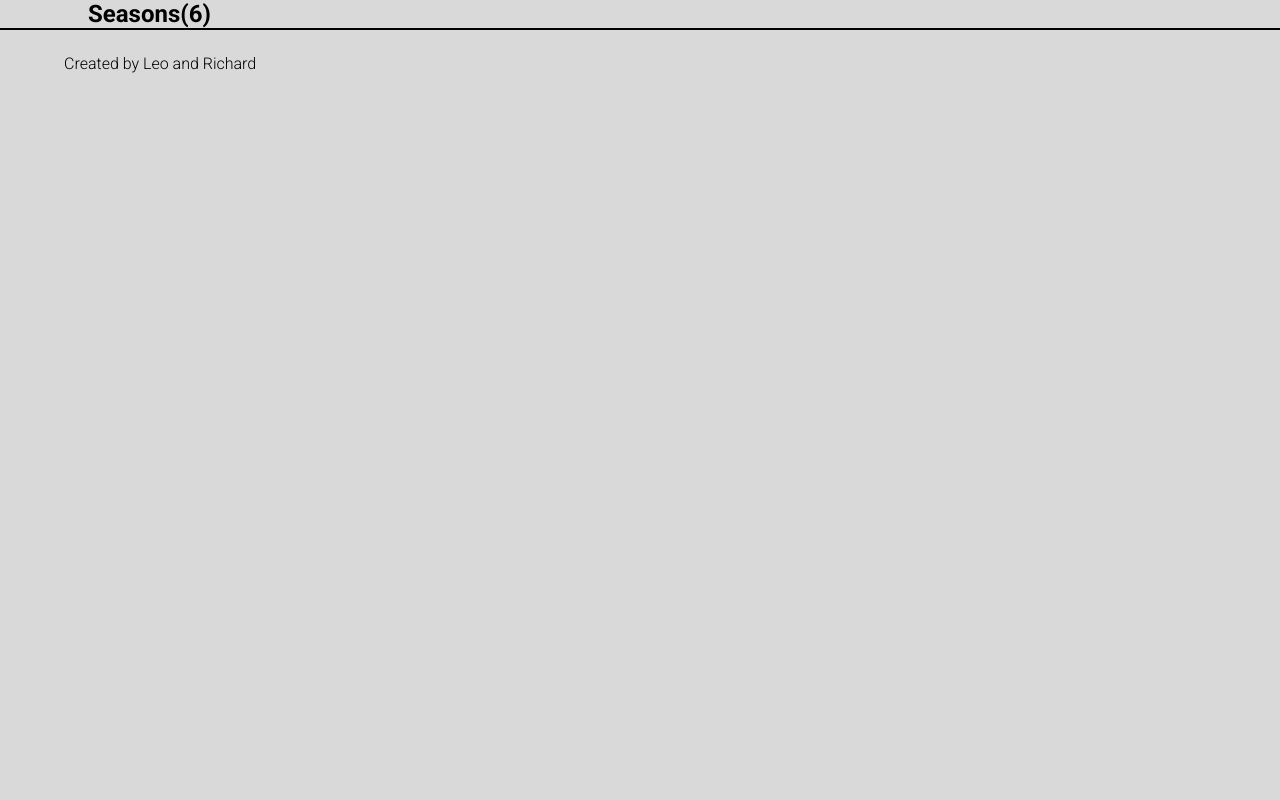
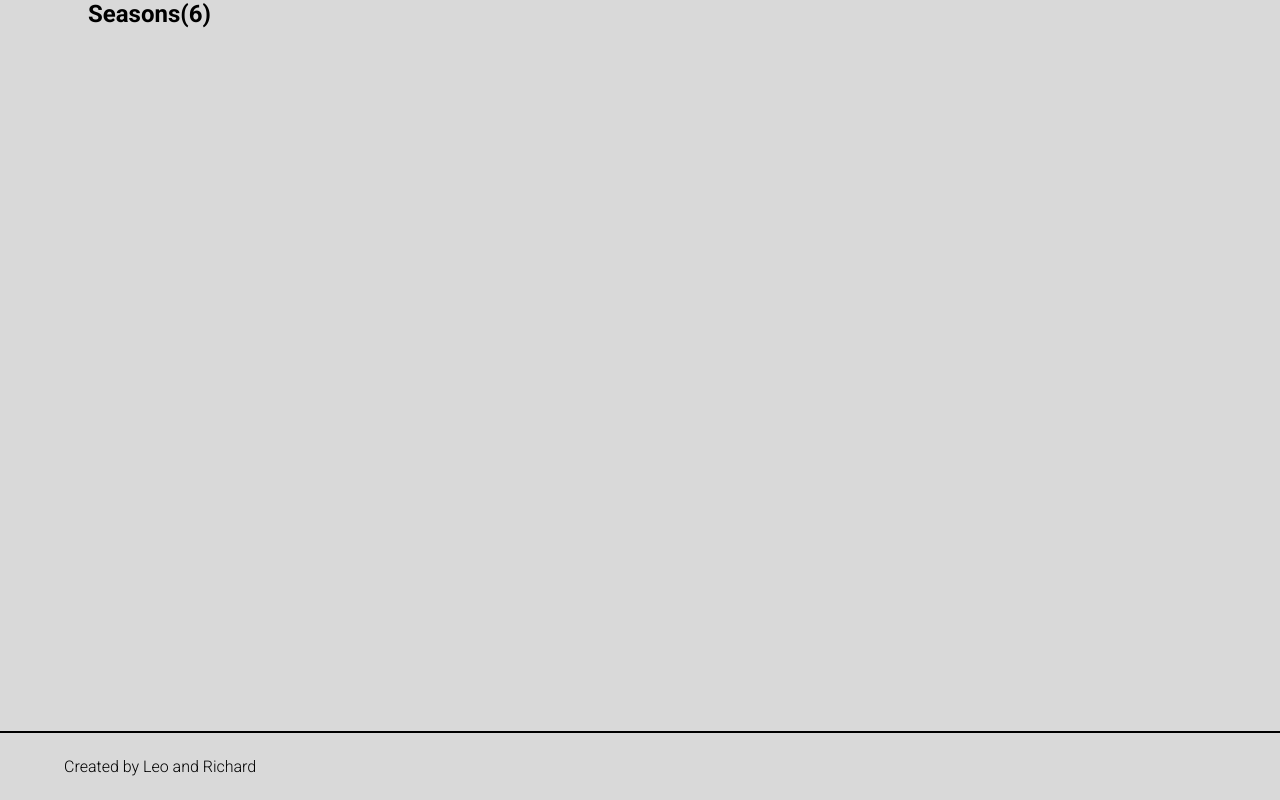
Before and after one commit to leopiresgoss/second-capstone-project, a website built with webpack: page src/index.html in a window 1280 px wide. Built offline with nearby package versions, Linux system fonts and the light colour scheme; no server answers.

Commit message:
Improve layout for larger screens

```diff
--- a/src/style.css
+++ b/src/style.css
@@ -12,6 +12,8 @@ body {
   height: 100%;
   min-height: 100vh;
   background-color: #d9d9d9;
+  display: flex;
+  flex-direction: column;
 }
 
 button {
@@ -114,6 +116,10 @@ header {
 .summary {
   padding-top: 2%;
   margin-bottom: 16px;
+}
+
+.content {
+  flex: 1;
 }
 
 .row {
```
